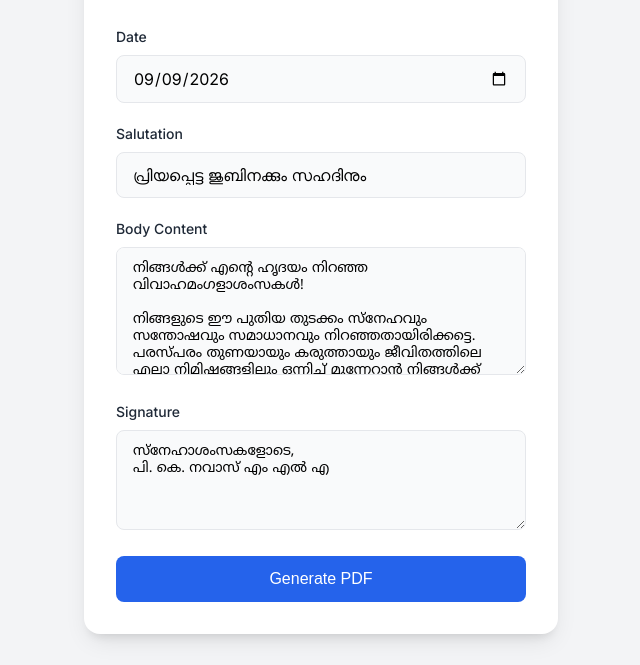
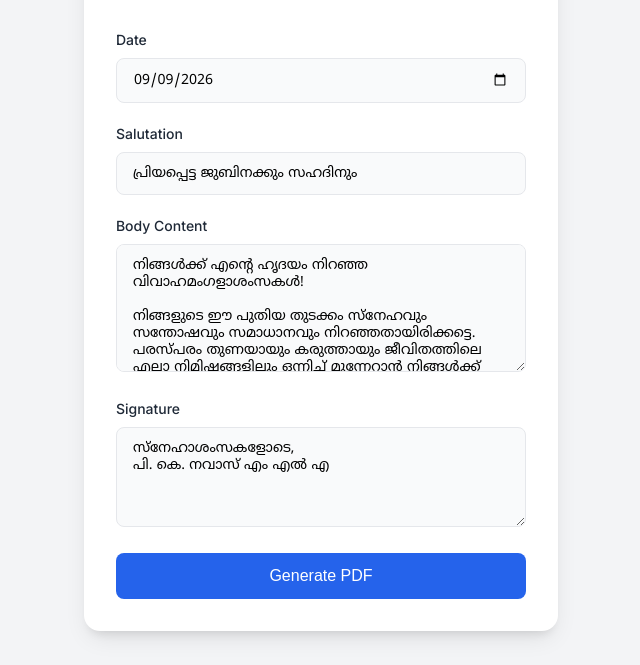
Before and after one commit to Shameelmya/Pknavaswishes, a website built with Vite: page index.html in a window 1280 px wide. Shown: the part 135-800 px from the top of the page, without its empty margins (319-959 px from the left). Built offline with nearby package versions, Linux system fonts and the light colour scheme.

Commit message:
Use Noto Sans Malayalam font for all form fields

```diff
--- a/src/style.css
+++ b/src/style.css
@@ -67,8 +67,8 @@
 .form-control {
   width: 100%;
   padding: 0.75rem 1rem;
-  font-family: inherit;
-  font-size: 1rem;
+  font-family: 'Noto Sans Malayalam', 'Inter', sans-serif;
+  font-size: 0.875rem;
   border: 1px solid var(--border);
   border-radius: 0.5rem;
   background-color: #f9fafb;
@@ -83,8 +83,6 @@
 }
 
 textarea.form-control {
-  font-family: 'Noto Sans Malayalam', sans-serif;
-  font-size: 0.875rem;
   resize: vertical;
   min-height: 100px;
 }
```
Also changed, not shown: public/Ashamsa Letter pad.png (added).
